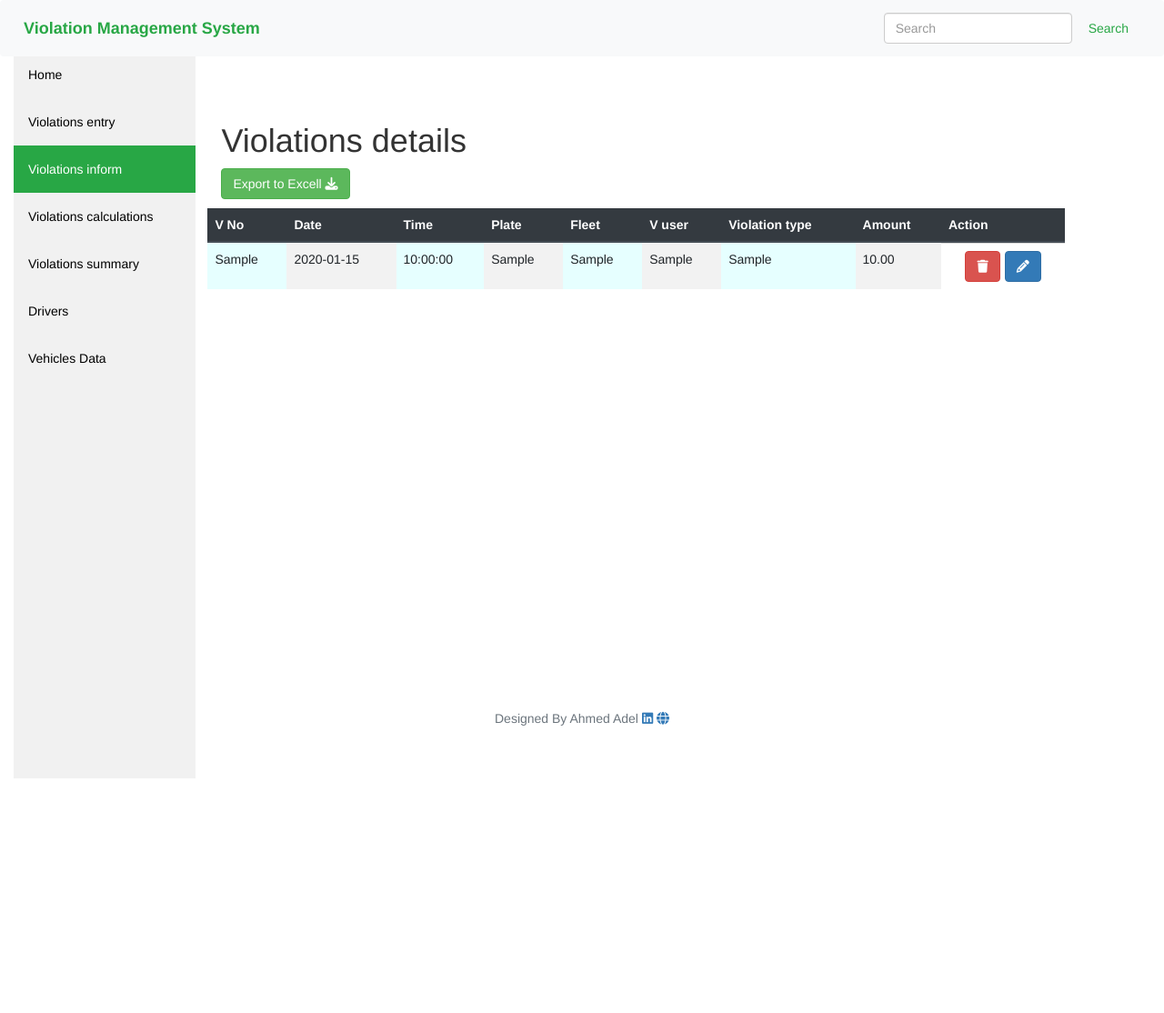
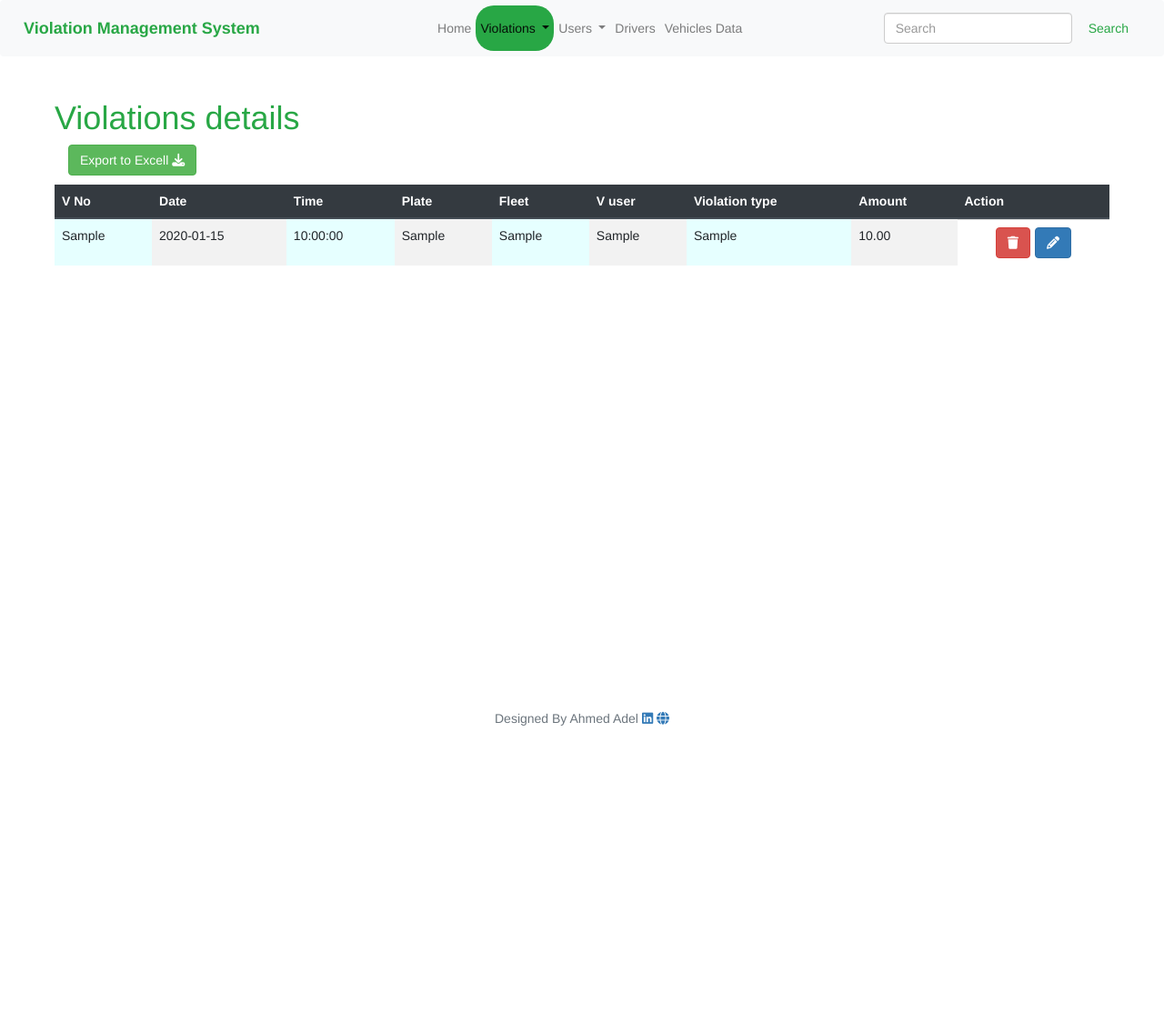
Before and after one commit to AAdelMM/vApp, a Laravel app: page /violation_info in a window 1280 px wide. Shown: the whole page at 91% size. After the commit the page ends 891 px from the top, so only its background shows below. Run offline with Laravel 10, Linux system fonts and the light colour scheme; tables that the repository leaves empty hold one stand-in row (values such as "Sample post"); some libraries are stand-ins or nearby versions.

Commit message:
remove sidebar and add menu in navbar

```diff
--- a/resources/views/layout.blade.php
+++ b/resources/views/layout.blade.php
@@ -29,79 +29,49 @@
             /* Other styles for content */
             min-height: 100vh; /* Set minimum height to viewport height */
         }
-    /* The side navigation menu */
-.sidebar {
-  z-index: 999;
-  top: 56px; /* Height of the navbar */
-  margin: 0;
-  padding: 0;
-  width: 200px;
-  background-color: #f1f1f1;
-  position: fixed;
 
-  height: 100%;
-  overflow: auto;
-}
-.footer {
-  position: fixed;
-  bottom: 0;
-  /*width: 50%;*/
-  left:0;
-  /* Other styles for footer */
-}
-
-/* Sidebar links */
-.sidebar a {
+/* Navbar links */
+.navbar-nav a {
   display: block;
   color: black;
   padding: 16px;
   text-decoration: none;
 }
 
+
 /* Active/current link */
-.sidebar a.active {
-
-  background-color:rgb(40, 167, 69);
+.navbar-nav a.active {
+  background-color: rgb(40, 167, 69);
+  border-radius:20px;
   color: white;
 }
 
+
 /* Links on mouse-over */
-.sidebar a:hover:not(.active) {
+.navbar-nav a:hover{
   background-color: #555;
+  border-radius:20px;
+  color: white;
+}
+#main-link:hover {
+  color:white;
+}
+.collapse.collapse {
+        display: flex !important;
+}
+
+.dropdown-menu a {
+  display: block;
+  padding: 16px;
+  text-decoration: none;
+}
+
+.dropdown-menu a:hover {
+  background-color: #555;
+  border-radius:20px;
   color: white;
 }
 
-/* Page content. The value of the margin-left property should match the value of the sidebar's width property */
-div.content {
-
-  padding: 1px 16px;
-  height: 1000px;
-}
-.col-sm-2{
-  max-width:13%;
-}
-#addBn{
-  margin-bottom:10px;
-}
-
-/* On screens that are less than 700px wide, make the sidebar into a topbar */
-@media screen and (max-width: 700px) {
-  .sidebar {
-    width: 100%;
-    height: auto;
-    position: relative;
-  }
-  .sidebar a {float: left;}
-  div.content {margin-left: 0;}
-}
-
-/* On screens that are less than 400px, display the bar vertically, instead of horizontally */
-@media screen and (max-width: 400px) {
-  .sidebar a {
-    text-align: center;
-    float: none;
-  }
-}
 </style>
 </head>
 
@@ -116,34 +86,52 @@ div.content {
                         <span class="navbar-toggler-icon"></span>
                     </button>
 
-                    <div class="collapse navbar-collapse" id="navbarSupportedContent">
-
-                        <div class="d-flex justify-content-end">
-                            <form class="form-inline">
+                    <div class="collapse navbar-collapse" id="navbarSupportedContent" >
+                        <ul class="navbar-nav mx-auto">
+                            <li class="nav-item {{ request()->is('/') ? 'active' : '' }}">
+                                <a class="nav-link" id="main-link" href="/">Home</a>
+                            </li>
+                            <li class="nav-item dropdown" >
+                                <a class="nav-link dropdown-toggle {{ request()->is('violation_entry') || request()->is('violation_info') || request()->is('Calc') || request()->is('Summary') ? 'active' : '' }}"id="main-link" href="#" id="navbarDropdown" role="button" data-toggle="dropdown" aria-haspopup="true" aria-expanded="false">
+                                    Violations
+                                </a>
+                                <div class="dropdown-menu" aria-labelledby="navbarDropdown">
+                                    <a class="dropdown-item {{ request()->is('violation_entry') ? 'active' : '' }}" href="{{ url('/violation_entry') }}">Violations entry</a>
+                                    <a class="dropdown-item {{ request()->is('violation_info') ? 'active' : '' }}" href="{{ route('violation.info') }}">Violations inform</a>
+                                    <a class="dropdown-item {{ request()->is('Calc') ? 'active' : '' }}" href="#Calc">Violations calculations</a>
+                                    <a class="dropdown-item {{ request()->is('Summary') ? 'active' : '' }}" href="#Summary">Violations summary</a>
+                                </div>
+                            </li>
+                            <li class="nav-item dropdown">
+                                <a class="nav-link dropdown-toggle {{ request()->is('Users') || request()->is('East Depot') || request()->is('Fm') || request()->is('Paul-ED OPS') ? 'active' : '' }}" id="main-link" href="#" id="navbarDropdown" role="button" data-toggle="dropdown" aria-haspopup="true" aria-expanded="false">
+                                    Users
+                                </a>
+                                <div class="dropdown-menu" aria-labelledby="navbarDropdown">
+                                    <a class="dropdown-item {{ request()->is('Users') ? 'active' : '' }}"  href="#">West Depot</a>
+                                    <a class="dropdown-item {{ request()->is('West Depot') ? 'active' : '' }}"  href="#">East Depot</a>
+                                    <a class="dropdown-item {{ request()->is('East Depot') ? 'active' : '' }}"  href="#">Paul-ED OPS</a>
+                                    <a class="dropdown-item {{ request()->is('FM') ? 'active' : '' }}" href="#">FM</a>
+                                </div>
+                            </li>
+                            <li class="nav-item {{ request()->is('driver_info') ? 'active' : '' }}">
+                                <a class="nav-link" href="{{ route('driver_info.index') }}" id="main-link">Drivers</a>
+                            </li>
+                            <li class="nav-item {{ request()->is('vehicle_data') ? 'active' : '' }}">
+                                <a class="nav-link" href="{{ route('vehicle_data.index') }}" id="main-link">Vehicles Data</a>
+                            </li>
+                        </ul>
+                        <form class="form-inline my-2 my-lg-0">
                             <input class="form-control mr-sm-2" type="search" placeholder="Search" aria-label="Search">
-                                <button class="btn btn-outline-success my-2 my-sm" type="submit">Search</button>
+                            <button class="btn btn-outline-success my-2 my-sm-0" type="submit">Search</button>
                         </form>
-                        </div>
-
                     </div>
             </nav>
             </div>
         </div>
+
+        <!---content --->
         <div class="row">
-            <!---Sidebar-->
-            <div class="col-sm-2">
-                <div class="sidebar">
-                    <a class="{{ request()->is('/') ? 'active' : '' }}" href="/">Home</a>
-                    <a class="{{ request()->is('violation_entry') ? 'active' : '' }}" href="{{ url('/violation_entry') }}">Violations entry</a>
-                    <a class="{{ request()->is('violation_info') ? 'active' : '' }}" href="{{ route('violation.info') }}">Violations inform</a>
-                    <a class="{{ request()->is('Calc') ? 'active' : '' }}" href="#Calc">Violations calculations</a>
-                    <a class="{{ request()->is('Summary') ? 'active' : '' }}" href="#Summary">Violations summary</a>
-                    <a class="{{ request()->is('driver_info') ? 'active' : '' }}" href="{{ route('driver_info.index') }}">Drivers</a>
-                    <a class="{{ request()->is('vehicle_data') ? 'active' : '' }}" href="{{ route('vehicle_data.index') }}">Vehicles Data</a>
-                </div>
-            </div>
-            <!---content --->
-            <div class="col-10">
+            <div class="col-12">
                 <div class="content">
                     @yield('content')
                 </div>
@@ -162,8 +150,8 @@ div.content {
                 </footer>
             </div>
         </div>
-    </div>
     </section>
+
     <script>
         $(document).ready(function() {
             $("#addViolationBtn").click(function() {
--- a/resources/views/violation_entry/index.blade.php
+++ b/resources/views/violation_entry/index.blade.php
@@ -3,9 +3,10 @@
 
 <div class="col-12">
       <div class="container-fluid">
-                    <div class="content">
+                    <div class="content mt-1">
                       <div class="row ">
-                          <div class="container-fluid" id="addBn">
+                      <h1 class="text-success">Violation Entry</h1>
+                          <div class="container-fluid mb-3" id="addBn">
 
                                     <a href="{{ url('/violation_entry/create')}}"  class="btn btn-primary" >
                                       Add violation <i class="fas fa-plus"></i></a>
--- a/resources/views/violation_info/index.blade.php
+++ b/resources/views/violation_info/index.blade.php
@@ -3,11 +3,13 @@
 
 <div class="col-12">
       <div class="container-fluid">
-                    <div class="content">
+                    <div class="content mt-1">
+
                       <div class="row ">
-                          <div class="container-fluid" id="addBn">
+                      <h1 class="text-success">Violations details</h1>
+                          <div class="container-fluid mb-3" id="addBn">
 
-                        <h1>Violations details</h1>
+
 
                                   <button class="btn btn-success">
                                       Export to Excell <i class="fa-solid fa-download"></i>
```
Lines whose indentation alone changed are shown as unchanged.
